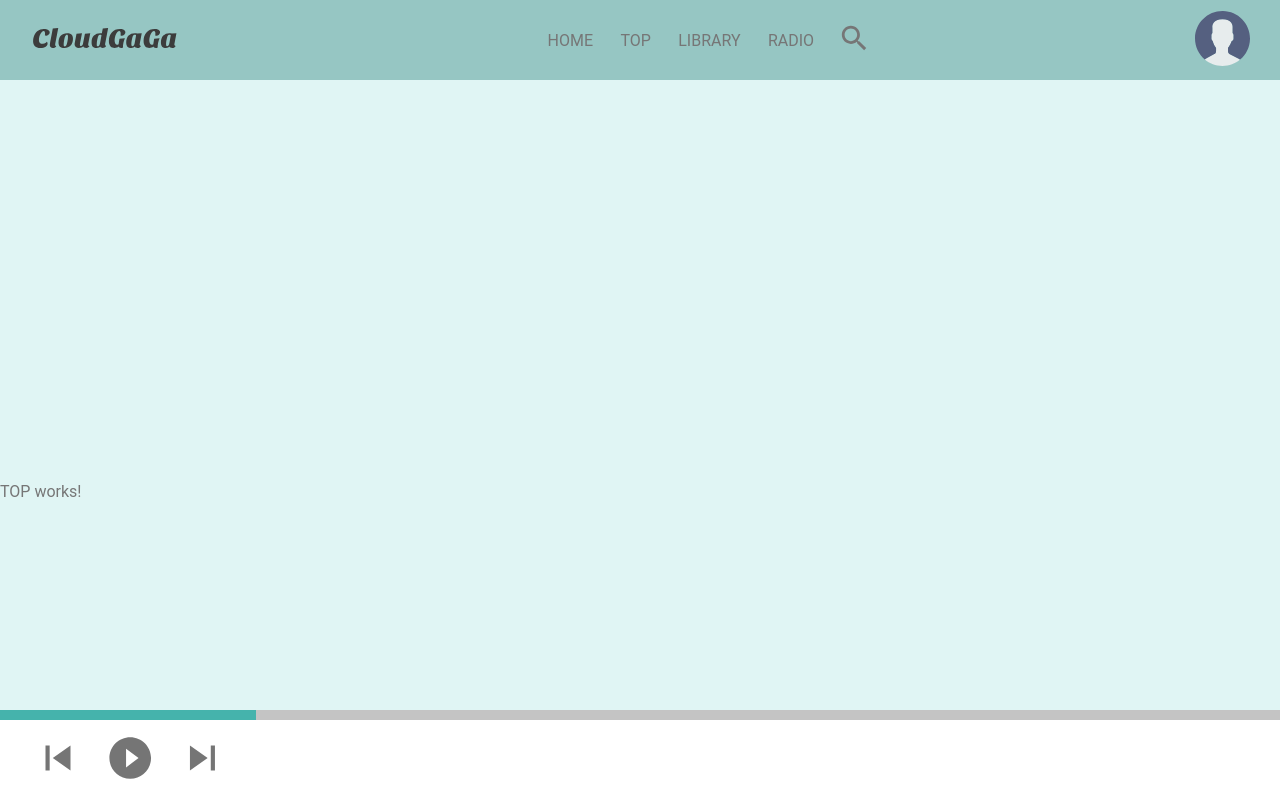
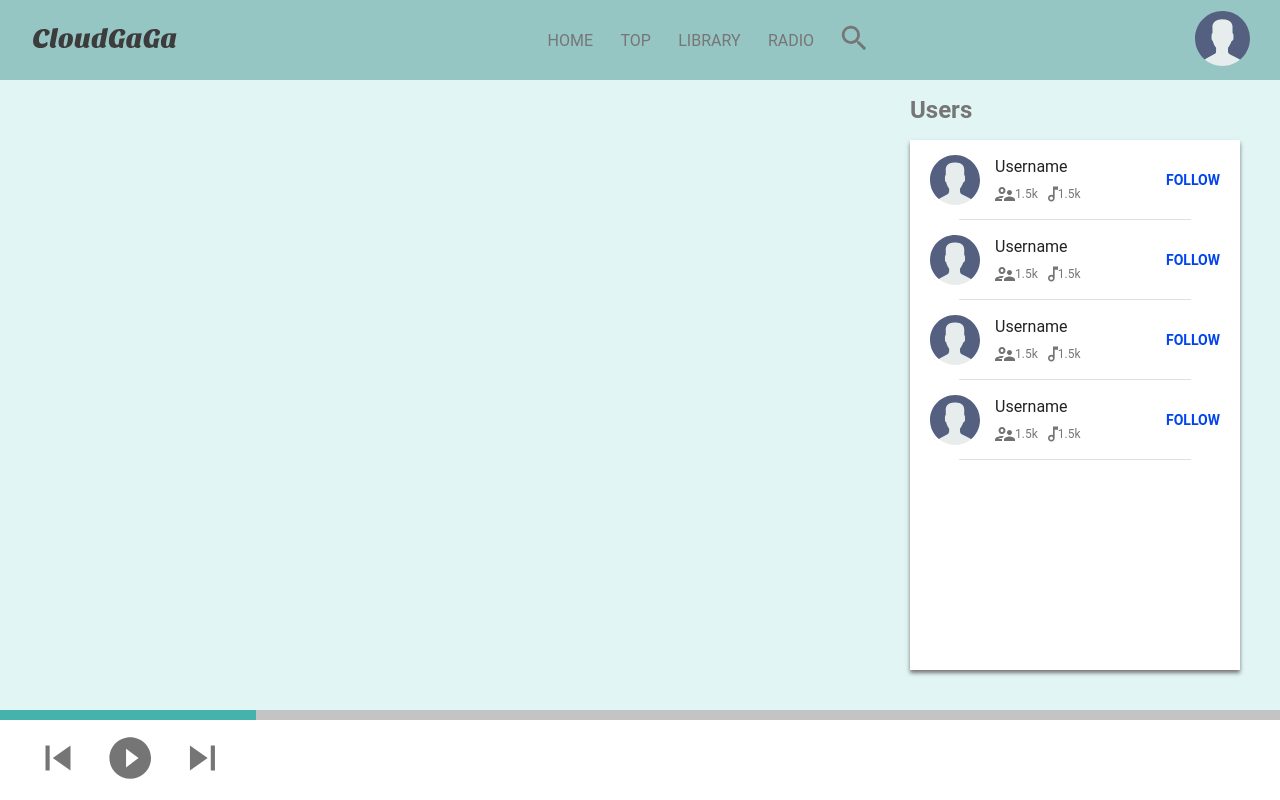
Before and after one commit to DimaHrist/cloud-ga-ga, an Angular app: page /top in a window 1280 px wide. Built offline with nearby package versions, Linux system fonts and the light colour scheme.

Commit message:
fix users list

```diff
--- a/src/app/modules/users/list/list.component.scss
+++ b/src/app/modules/top/components/list/list.component.scss
@@ -1,9 +1,10 @@
 :host {
   margin: 0 40px 40px auto;
-  height: 100%;
+  display: flex;
+  flex-direction: column;
 }
 
 .card {
+  height: 100%;
   width: 330px;
-  height: calc(100% - 60px);
 }
--- a/src/app/modules/top/components/view/view.component.html
+++ b/src/app/modules/top/components/view/view.component.html
@@ -1,3 +1,2 @@
-<p>
-  TOP works!
-</p>
+<div></div>
+<app-list></app-list>
--- a/src/app/modules/top/components/view/view.component.scss
+++ b/src/app/modules/top/components/view/view.component.scss
@@ -0,0 +1,4 @@
+:host {
+  display: flex;
+  height: calc(100% - 170px);
+}
```
Also changed, not shown: src/app/modules/top/top.module.ts (+9 -1 lines), src/app/modules/users/users-routing.module.ts (deleted, +0 -16 lines), src/app/modules/users/users.module.ts (deleted, +0 -16 lines), src/app/modules/top/components/list/list.component.html (renamed from src/app/modules/users/list/list.component.html), src/app/modules/top/components/list/list.component.ts (renamed from src/app/modules/users/list/list.component.ts), src/app/modules/top/components/user/user.component.html (renamed from src/app/modules/users/user/user.component.html), src/app/modules/top/components/user/user.component.scss (renamed from src/app/modules/users/user/user.component.scss), src/app/modules/top/components/user/user.component.ts (renamed from src/app/modules/users/user/user.component.ts).
